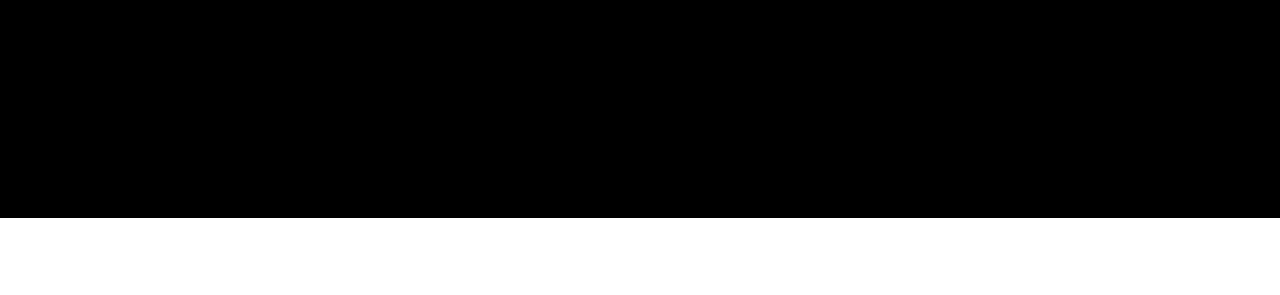
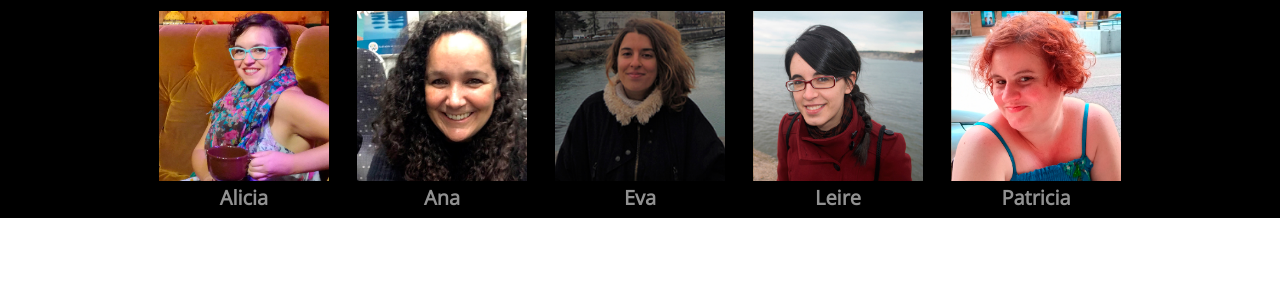
Before and after one commit to anaguerraabaroa/codeflix, a plain HTML site: page index.html in a window 1280 px wide. Shown: the part 203-498 px from the top of the page. Drawn offline with nearby package versions, Linux system fonts and the light colour scheme.

Commit message:
Add hero in header

```diff
--- a/index.html
+++ b/index.html
@@ -53,6 +53,54 @@
             </li>
           </ul>
         </nav>
+      </div>
+      <div class="hero-main">
+        <div class="hero-title">See what's next</div>
+        <div class="hero-avatar-list">
+          <div class="hero-avatar">
+            <img
+              class="hero-avatar-image"
+              src="./images/alicia-colom.jpg"
+              alt="Avatar de Alicia Colom"
+            />
+            <div class="hero-avatar-name">Alicia</div>
+          </div>
+          <div class="hero-avatar">
+            <img
+              class="hero-avatar-image"
+              src="./images/ana-guerra.jpg"
+              alt="Avatar de Ana Guerra"
+            />
+            <div class="hero-avatar-name">Ana</div>
+          </div>
+          <div class="hero-avatar">
+            <img
+              class="hero-avatar-image"
+              src="./images/eva-ferreras.jpg"
+              alt="Avatar de Eva Ferreras"
+            />
+            <div class="hero-avatar-name">Eva</div>
+          </div>
+          <div class="hero-avatar">
+            <img
+              class="hero-avatar-image"
+              src="./images/leire-ordenana.jpg"
+              alt="Avatar de Leire Ordeñana"
+            />
+            <div class="hero-avatar-name">Leire</div>
+          </div>
+          <div class="hero-avatar">
+            <img
+              class="hero-avatar-image"
+              src="./images/patricia-poveda.jpg"
+              alt="Avatar de Patricia Poveda"
+            />
+            <div class="hero-avatar-name">Patricia</div>
+          </div>
+        </div>
+      </div>
+      <div class="hero-claim-box">
+        <h1 class="hero-claim">Code and chill</h1>
       </div>
     </header>
     <main>
```
